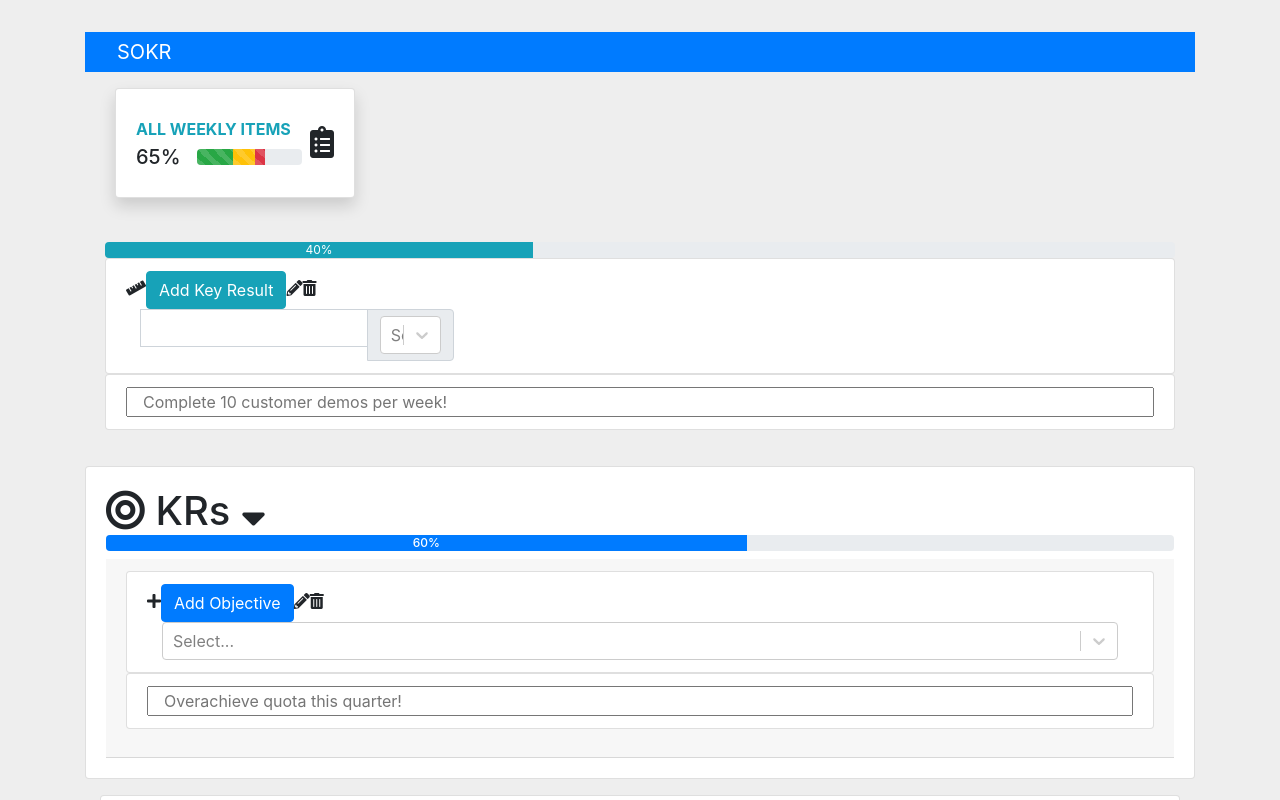
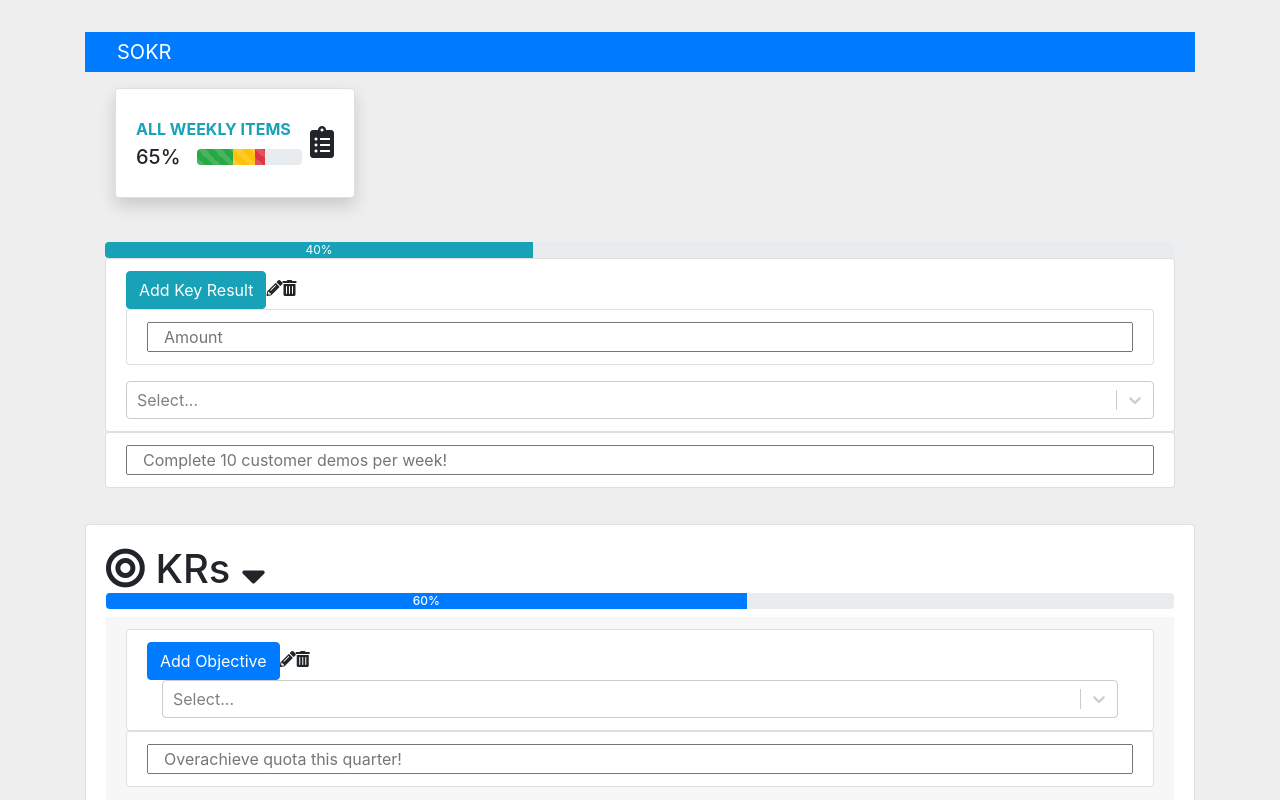
Before and after one commit to alexsjcho/smart-okr-react-redux-app, a React (Create React App) app: page / in a window 1280 px wide. Shown: the top 800 px of the page. Built offline with nearby package versions, Linux system fonts and the light colour scheme.

Commit message:
persisted keyresult metric data in redux store

```diff
--- a/src/components/keyresults/KeyResult.js
+++ b/src/components/keyresults/KeyResult.js
@@ -3,15 +3,23 @@ import React, { Component, Fragment } from "react";
 import TextInputGroup from "../shared/TextInputGroup";
 
 import KeyResultProgressBar from "./KeyResultProgressBar";
-import KeyResultsMetrics from "./KeyResultsMetrics";
+
+import MetricMenu from "./MetricMenu";
 
 class KeyResult extends Component {
   constructor(props) {
     super(props);
-    const { keyResult, objectiveId } = this.props;
+    const {
+      keyResult: { name, unit, unitCategory },
+      objectiveId
+    } = this.props;
 
     this.state = {
-      keyResult,
+      keyResult: {
+        name,
+        unit,
+        unitCategory
+      },
       objectiveId: objectiveId
     };
   }
@@ -22,27 +30,43 @@ class KeyResult extends Component {
     e.preventDefault();
     onSubmit(keyResult, objectiveId);
     this.setState({
-      keyResult: "",
+      keyResult: {
+        name: "",
+        unit: "",
+        unitCategory: null
+      },
       objectiveId: null
     });
   };
   onChange = e => {
     this.setState({
-      [e.target.name]: e.target.value
+      keyResult: {
+        ...this.state.keyResult,
+        [e.target.name]: e.target.value
+      }
+    });
+  };
+
+  handleMetricCategoryChange = selectedOption => {
+    this.setState({
+      keyResult: {
+        ...this.state.keyResult,
+        unitCategory: selectedOption
+      }
     });
   };
 
   render() {
     const { type, keyResult } = this.props;
+    console.log("this.state", this.state.keyResult);
     return (
       <div className="card-body">
         <KeyResultProgressBar />
         <form onSubmit={this.handleSubmit}>
           <ul className="list-group">
             <li className="list-group-item">
-              {keyResult === "" ? (
+              {keyResult.name === "" ? (
                 <Fragment>
-                  <i className="fas fa-ruler" />
                   <input
                     type="submit"
                     value="Add Key Result"
@@ -54,15 +78,24 @@ class KeyResult extends Component {
               {/* Create Link Modal for editing*/}
               <i className="fas fa-pencil-alt " />
               <i className="fas fa-trash-alt " />
-
-              <KeyResultsMetrics />
+              <TextInputGroup
+                name="unit"
+                placeholder="Amount"
+                value={this.state.keyResult.unit}
+                type={type}
+                onChange={this.onChange}
+              />
+              <MetricMenu
+                onChange={this.handleMetricCategoryChange}
+                unitCategory={this.state.keyResult.unitCategory}
+              />
             </li>
           </ul>
 
           <TextInputGroup
-            name="keyResult"
+            name="name"
             placeholder="Complete 10 customer demos per week!"
-            value={this.state.keyResult}
+            value={this.state.keyResult.name}
             type={type}
             onChange={this.onChange}
           />
@@ -73,7 +106,11 @@ class KeyResult extends Component {
 }
 
 KeyResult.defaultProps = {
-  keyResult: ""
+  keyResult: {
+    name: "",
+    unit: "",
+    unitCategory: null
+  }
 };
 
 export default KeyResult;
--- a/src/components/keyresults/KeyResultsMetrics.js
+++ /dev/null
@@ -1,34 +0,0 @@
-import React from "react";
-
-//Bootstrap-React
-import InputGroup from "react-bootstrap/InputGroup";
-import FormControl from "react-bootstrap/FormControl";
-import Container from "react-bootstrap/Container";
-import Row from "react-bootstrap/Row";
-import Col from "react-bootstrap/Col";
-
-//Components
-import MetricMenu from "./MetricMenu";
-
-const KeyResultsMetrics = () => {
-  return (
-    <Container>
-      <Row>
-        <Col xs={4} md={4}>
-          <InputGroup>
-            <InputGroup.Prepend />
-            <FormControl aria-label="Percentage to completion)" />
-            <InputGroup.Append>
-              <InputGroup.Text>
-                {" "}
-                <MetricMenu />{" "}
-              </InputGroup.Text>
-            </InputGroup.Append>
-          </InputGroup>
-        </Col>
-      </Row>
-    </Container>
-  );
-};
-
-export default KeyResultsMetrics;
--- a/src/components/keyresults/MetricMenu.js
+++ b/src/components/keyresults/MetricMenu.js
@@ -7,10 +7,15 @@ const options = [
   { value: "unit", label: "#" }
 ];
 
-const MetricMenu = () => {
+const MetricMenu = ({ onChange, unitCategory }) => {
   return (
     <Fragment>
-      <Select options={options} />
+      <Select
+        name="unitCategory"
+        value={unitCategory}
+        onChange={onChange}
+        options={options}
+      />
     </Fragment>
   );
 };
--- a/src/components/objectives/Objective.js
+++ b/src/components/objectives/Objective.js
@@ -64,7 +64,6 @@ class Objective extends Component {
               <li className="list-group-item">
                 {objectiveName === "" ? (
                   <Fragment>
-                    <i className="fas fa-plus" />
                     <input
                       type="submit"
                       value="Add Objective"
```
Also changed, not shown: src/components/keyresults/KeyResultMetrics.js (+11 -9 lines).
